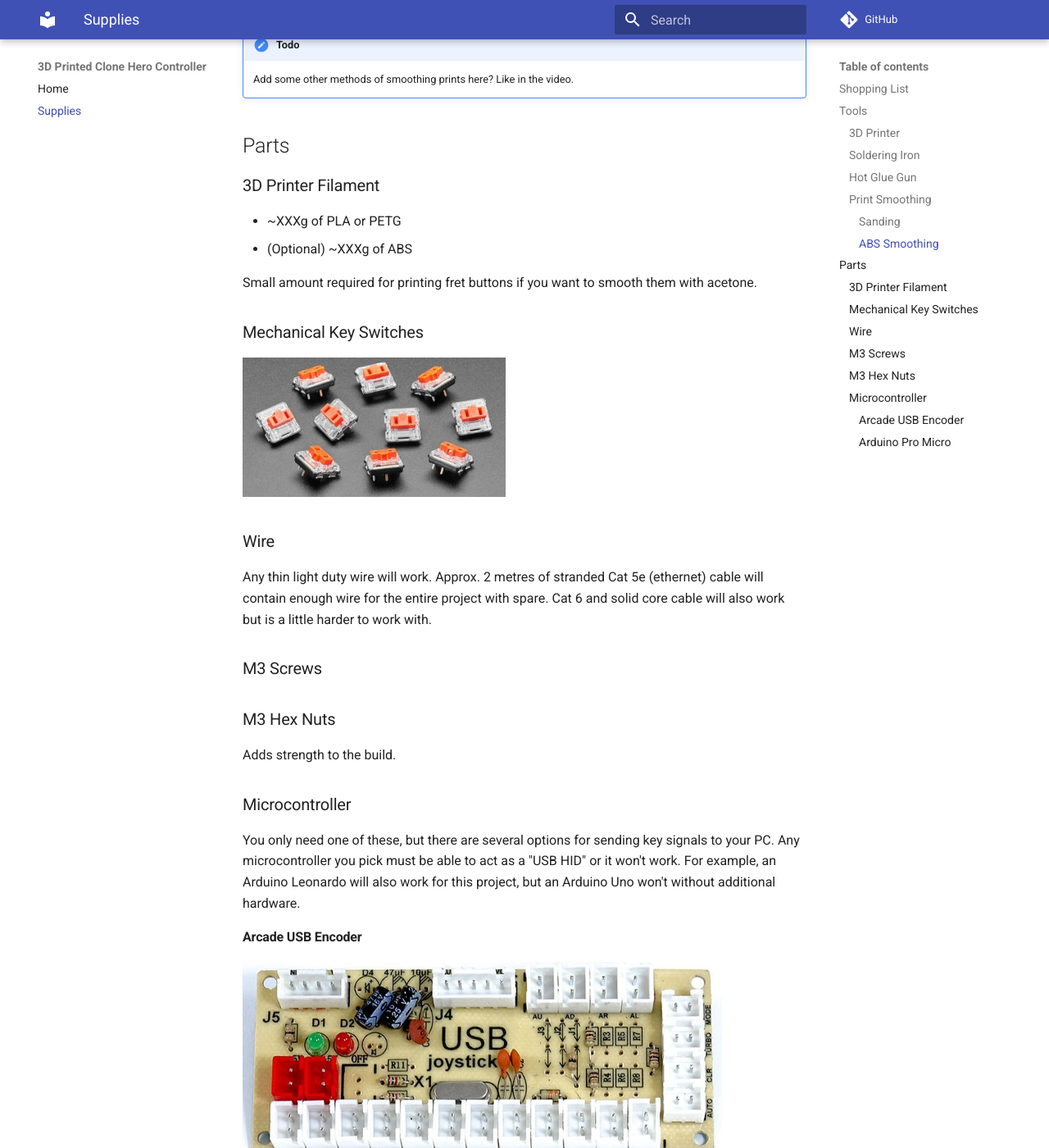
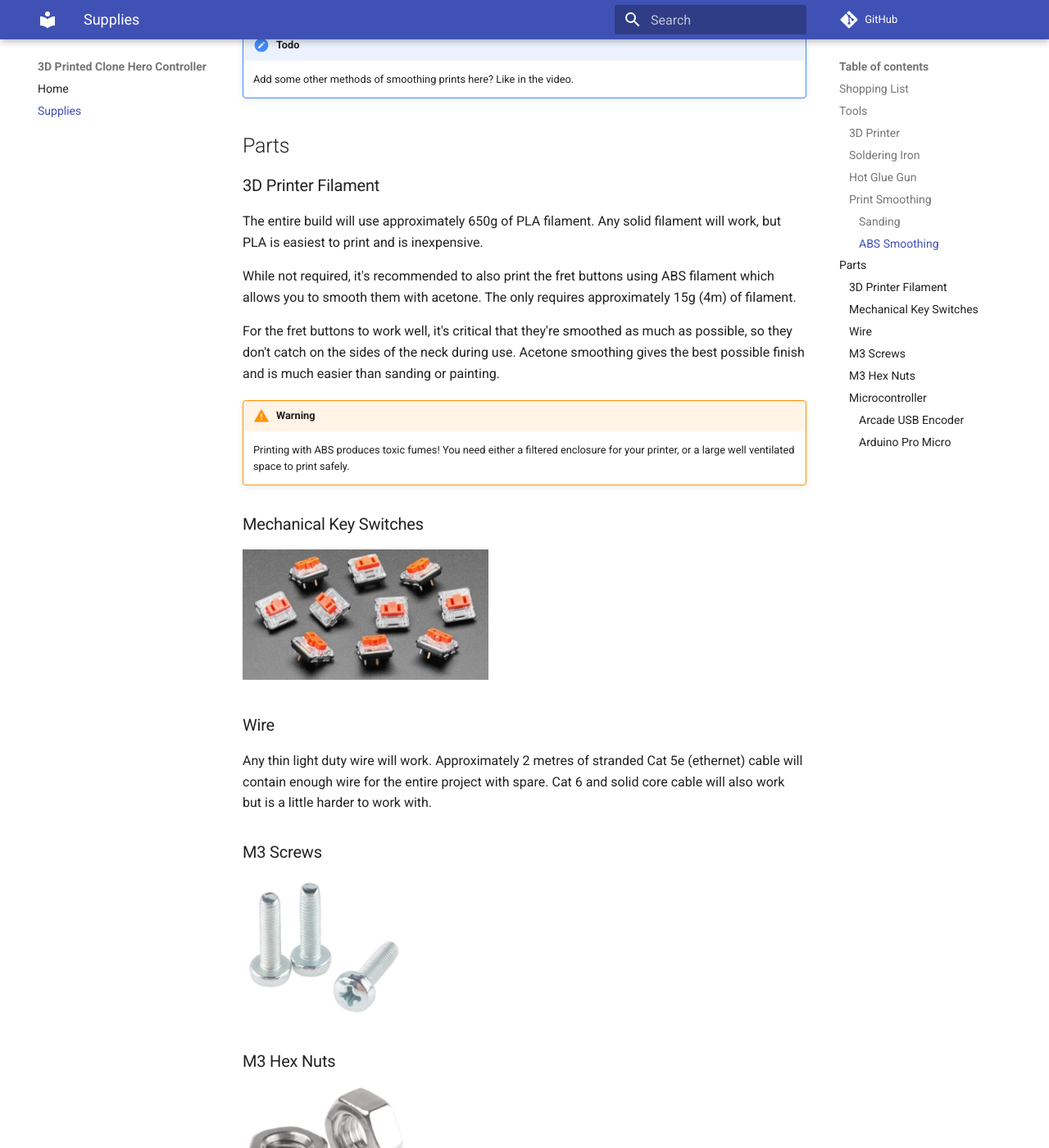
Before and after one commit to joshuaua/3Dprinted-CloneHero-Controller, an MkDocs documentation site: the page built from Documentation/supplies.md, in a window 1280 px wide and 1400 px high, scrolled down 1368 px. Shown: the whole window at 82% size. Built offline with MkDocs 1.6.1 and Material for MkDocs 9.7.7, drawn with Linux system fonts in a browser that asks for light colours; comment, search, counter and statistics services are not loaded.

Commit message:
Update images and filament info

```diff
--- a/Documentation/supplies.md
+++ b/Documentation/supplies.md
@@ -49,23 +49,37 @@ parts.
 ## Parts
 
 ### 3D Printer Filament
-- ~XXXg of PLA or PETG
-- (Optional) ~XXXg of ABS
+The entire build will use approximately 650g of PLA filament. Any solid filament
+will work, but PLA is easiest to print and is inexpensive.
 
-Small amount required for printing fret buttons if you want to smooth them with
-acetone.
+While not required, it's recommended to also print the fret buttons using ABS
+filament which allows you to smooth them with acetone. The only requires
+approximately 15g (4m) of filament.
+
+For the fret buttons to work well, it's critical that they're smoothed as much
+as possible, so they don't catch on the sides of the neck during use. Acetone
+smoothing gives the best possible finish and is much easier than sanding or
+painting.
+
+!!! warning
+    Printing with ABS produces toxic fumes! You need either a filtered
+    enclosure for your printer, or a large well ventilated space to print
+    safely.
 
 ### Mechanical Key Switches
-![Mechanical Switches](Images/KailhMechanicalSwitches.png)
+![Mechanical Switches](Images/KailhMechanicalSwitches.png){ width="300" }
 
 ### Wire
-Any thin light duty wire will work. Approx. 2 metres of stranded Cat 5e
+Any thin light duty wire will work. Approximately 2 metres of stranded Cat 5e
 (ethernet) cable will contain enough wire for the entire project with spare.
 Cat 6 and solid core cable will also work but is a little harder to work with.
 
 ### M3 Screws
+![M3 Screws](Images/M3Screws.png){ width="200" }
 
 ### M3 Hex Nuts
+![M3 Nuts](Images/M3Nuts.png){ width="200" }
+
 Adds strength to the build.
 
 ### Microcontroller
@@ -75,7 +89,7 @@ signals to your PC. Any microcontroller you pick must be able to act as a
 this project, but an Arduino Uno won't without additional hardware.
 
 #### Arcade USB Encoder
-![USB encoder](Images/USBEncoder.png)
+![USB encoder](Images/USBEncoder.png){ width="300" }
 
 These are very simple microcontrollers designed for DIY arcade machines. You
 plug buttons into it and it shows up as a joystick on your PC. While it is much
@@ -84,7 +98,7 @@ programmable LED strips. These devices vary a lot in look and manufacturer but
 they all work the same.
 
 #### Arduino Pro Micro
-![Arduino Pro Micro](Images/ArduinoProMicro.png)
+![Arduino Pro Micro](Images/ArduinoProMicro.png){ width="300" }
 
 This is the more complex option but allows customisation with things like LED
 strips.
--- a/mkdocs.yml
+++ b/mkdocs.yml
@@ -7,6 +7,8 @@ markdown_extensions:
   - admonition
   - pymdownx.details
   - pymdownx.superfences
+  - attr_list
+  - md_in_html
 nav:
     - Home: index.md
     - Supplies: supplies.md
```
Also changed, not shown: Documentation/Images/M3Nuts.png (added), Documentation/Images/M3Screws.png (added).
